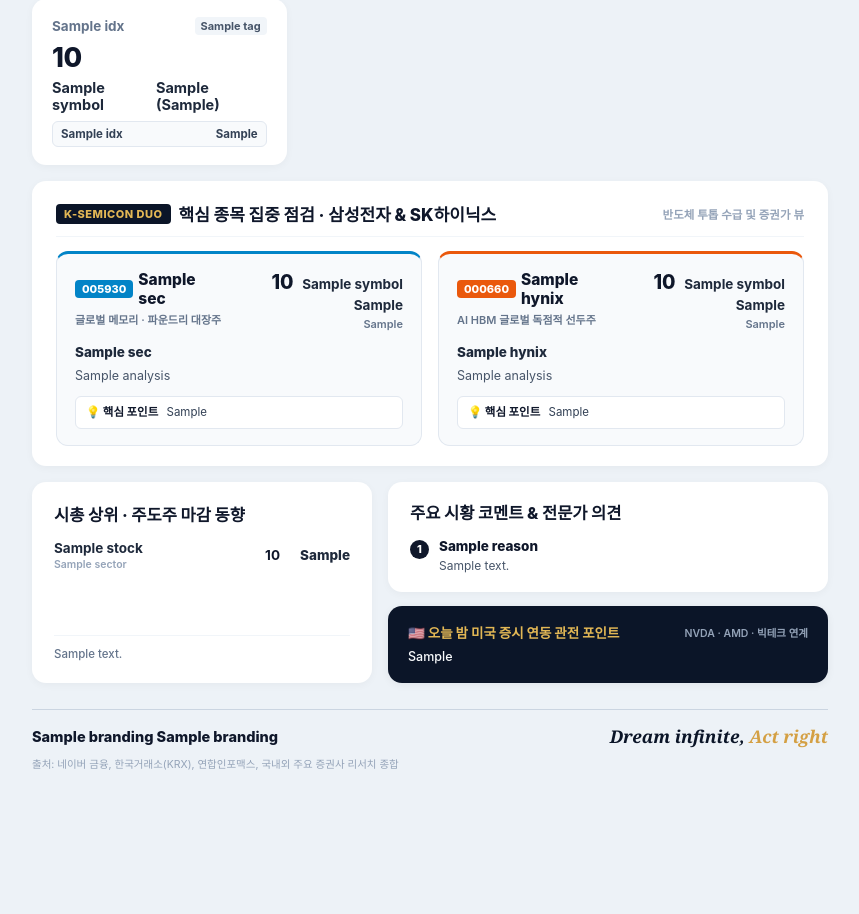
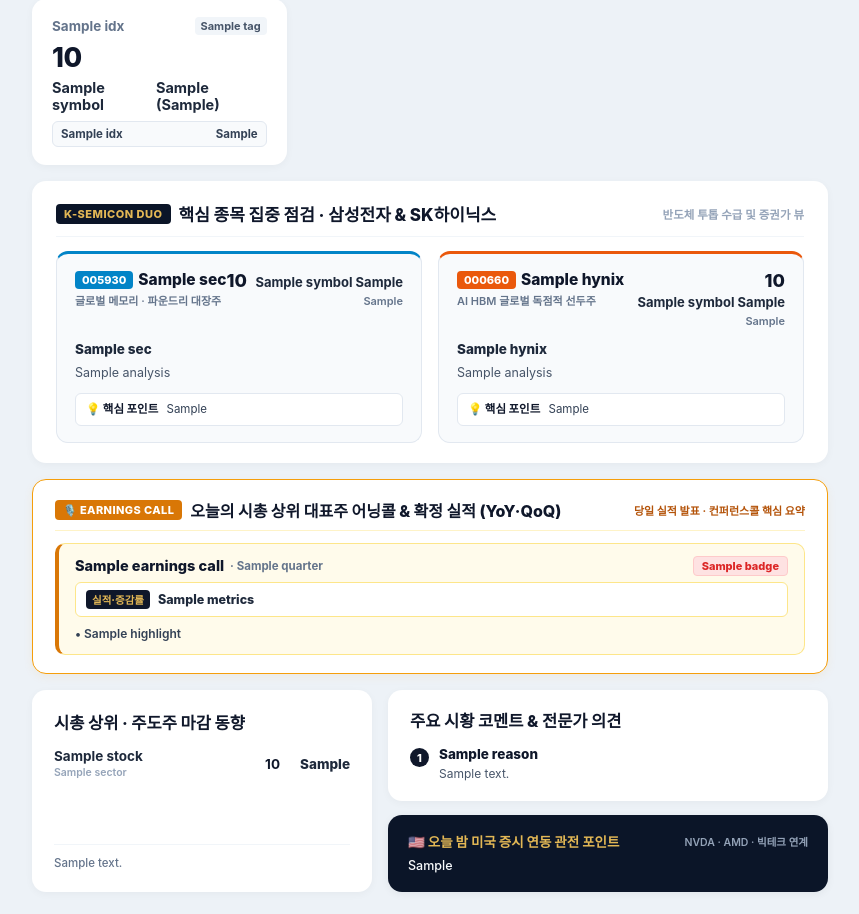
Before and after one commit to polarstar718/us-macro-telegram-bot, a Python web app: template templates/kr_briefing.html in a window 1280 px wide. Shown: the part 229-1143 px from the top of the page, without its empty margins (210-1069 px from the left). Before the commit the page ends 999 px from the top, so only its background shows below. Run offline with Jinja, Linux system fonts and the light colour scheme; the template is opened without the code that fills it: most values are stand-ins (such as "Sample title", 1, 10 or a date in 2020); some web fonts are replaced.

Commit message:
chore: deploy templates/kr_briefing.html

```diff
--- a/templates/kr_briefing.html
+++ b/templates/kr_briefing.html
@@ -221,6 +221,7 @@
       font-weight: 800;
       color: #0F172A;
       margin-left: 5px;
+      white-space: nowrap;
     }
     .focus-stock-tag {
       display: block;
@@ -228,16 +229,19 @@
       color: #64748B;
       margin-top: 3px;
       font-weight: 600;
+      white-space: nowrap;
     }
     .focus-price {
-      font-size: 19.5px;
+      font-size: 18px;
       font-weight: 800;
       color: #0F172A;
+      white-space: nowrap;
     }
     .focus-pct {
-      font-size: 13.5px;
+      font-size: 13px;
       font-weight: 700;
       margin-left: 4px;
+      white-space: nowrap;
     }
     .focus-flow {
       display: block;
@@ -432,6 +436,118 @@
       font-weight: 500;
     }
 
+    /* 어닝콜 & 분기 실적(YoY/QoQ) 동적 하이라이트 섹션 */
+    .earnings-call-section {
+      background: #FFFFFF;
+      border-radius: 14px;
+      padding: 18px 22px;
+      border: 1.5px solid #F59E0B;
+      box-shadow: 0 3px 10px rgba(245, 158, 11, 0.08);
+    }
+    .ec-header {
+      display: flex;
+      justify-content: space-between;
+      align-items: center;
+      margin-bottom: 12px;
+      padding-bottom: 8px;
+      border-bottom: 1px solid #FEF3C7;
+    }
+    .ec-title-wrap {
+      display: flex;
+      align-items: center;
+      gap: 8px;
+    }
+    .ec-badge-main {
+      background: #D97706;
+      color: #FFFFFF;
+      font-size: 11px;
+      font-weight: 800;
+      padding: 3px 8px;
+      border-radius: 4px;
+      letter-spacing: 0.4px;
+    }
+    .ec-title {
+      font-size: 16px;
+      font-weight: 800;
+      color: #0F172A;
+    }
+    .ec-sub {
+      font-size: 11px;
+      font-weight: 700;
+      color: #B45309;
+    }
+    .ec-list {
+      display: flex;
+      flex-direction: column;
+      gap: 12px;
+    }
+    .ec-card {
+      background: #FFFBEB;
+      border: 1px solid #FDE68A;
+      border-left: 4px solid #D97706;
+      border-radius: 10px;
+      padding: 12px 16px;
+    }
+    .ec-top {
+      display: flex;
+      justify-content: space-between;
+      align-items: center;
+      margin-bottom: 6px;
+    }
+    .ec-company {
+      font-size: 14.5px;
+      font-weight: 800;
+      color: #0F172A;
+      display: flex;
+      align-items: center;
+      gap: 6px;
+    }
+    .ec-quarter {
+      font-size: 11.5px;
+      font-weight: 700;
+      color: #64748B;
+    }
+    .ec-status-pill {
+      font-size: 11px;
+      font-weight: 800;
+      padding: 2px 8px;
+      border-radius: 4px;
+      background: #FEE2E2;
+      color: #DC2626;
+      border: 1px solid #FECACA;
+    }
+    .ec-metrics-box {
+      background: #FFFFFF;
+      border: 1px solid #FDE68A;
+      border-radius: 6px;
+      padding: 7px 10px;
+      font-size: 12.5px;
+      font-weight: 800;
+      color: #1E293B;
+      margin-bottom: 8px;
+      display: flex;
+      align-items: center;
+      gap: 8px;
+    }
+    .ec-metrics-tag {
+      background: #0F172A;
+      color: #E2B755;
+      font-size: 10.5px;
+      font-weight: 800;
+      padding: 2px 6px;
+      border-radius: 4px;
+      white-space: nowrap;
+    }
+    .ec-call-points {
+      display: flex;
+      flex-direction: column;
+      gap: 4px;
+      font-size: 12px;
+      color: #334155;
+      line-height: 1.48;
+      font-weight: 600;
+    }
+
     /* 한국 증시 색상 규격 (상승 빨강, 하락 파랑) */
     .up {
       color: #DC2626 !important;
@@ -584,6 +700,41 @@
       </div>
     </div>
 
+    <!-- 2.5 시총 상위 대표주 어닝콜 & 분기 실적(YoY·QoQ) 속보 (당일 발표 기업이 있을 때만 동적 표시) -->
+    {% if ai.earnings_calls %}
+    <div class="earnings-call-section">
+      <div class="ec-header">
+        <div class="ec-title-wrap">
+          <span class="ec-badge-main">🎙️ EARNINGS CALL</span>
+          <span class="ec-title">오늘의 시총 상위 대표주 어닝콜 & 확정 실적 (YoY·QoQ)</span>
+        </div>
+        <span class="ec-sub">당일 실적 발표 · 컨퍼런스콜 핵심 요약</span>
+      </div>
+      <div class="ec-list">
+        {% for ec in ai.earnings_calls %}
+        <div class="ec-card">
+          <div class="ec-top">
+            <div class="ec-company">
+              <span>{{ ec.name }}</span>
+              <span class="ec-quarter">· {{ ec.quarter }}</span>
+            </div>
+            <span class="ec-status-pill">{{ ec.badge }}</span>
+          </div>
+          <div class="ec-metrics-box">
+            <span class="ec-metrics-tag">실적·증감률</span>
+            <span>{{ ec.metrics }}</span>
+          </div>
+          <div class="ec-call-points">
+            {% for pt in ec.highlights %}
+            <div>• {{ pt }}</div>
+            {% endfor %}
+          </div>
+        </div>
+        {% endfor %}
+      </div>
+    </div>
+    {% endif %}
+
     <!-- 3. 하단 2단: 시총 상위 대표주 / 증권가 코멘트 & 미 증시 연동 -->
     <div class="two-column-grid">
 
@@ -619,7 +770,7 @@
               <div class="reason-num">{{ loop.index }}</div>
               <div>
                 <div class="reason-heading">{{ r.title }}</div>
-                <div class="reason-body">{{ r.content }}</div>
+                <div class="reason-body">{{ r.content or r.desc or r.description or r.analysis }}</div>
               </div>
             </div>
             {% endfor %}
```
